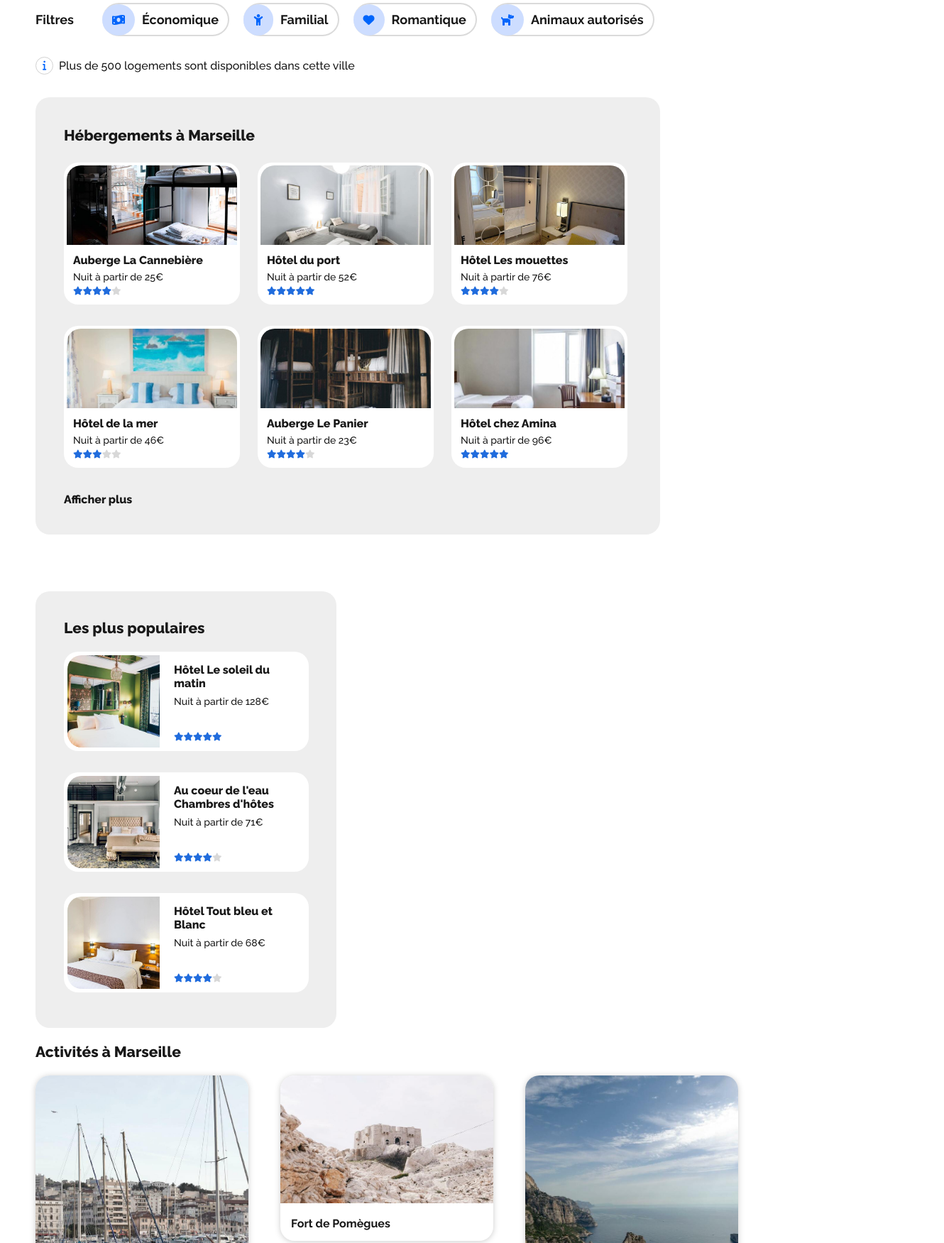
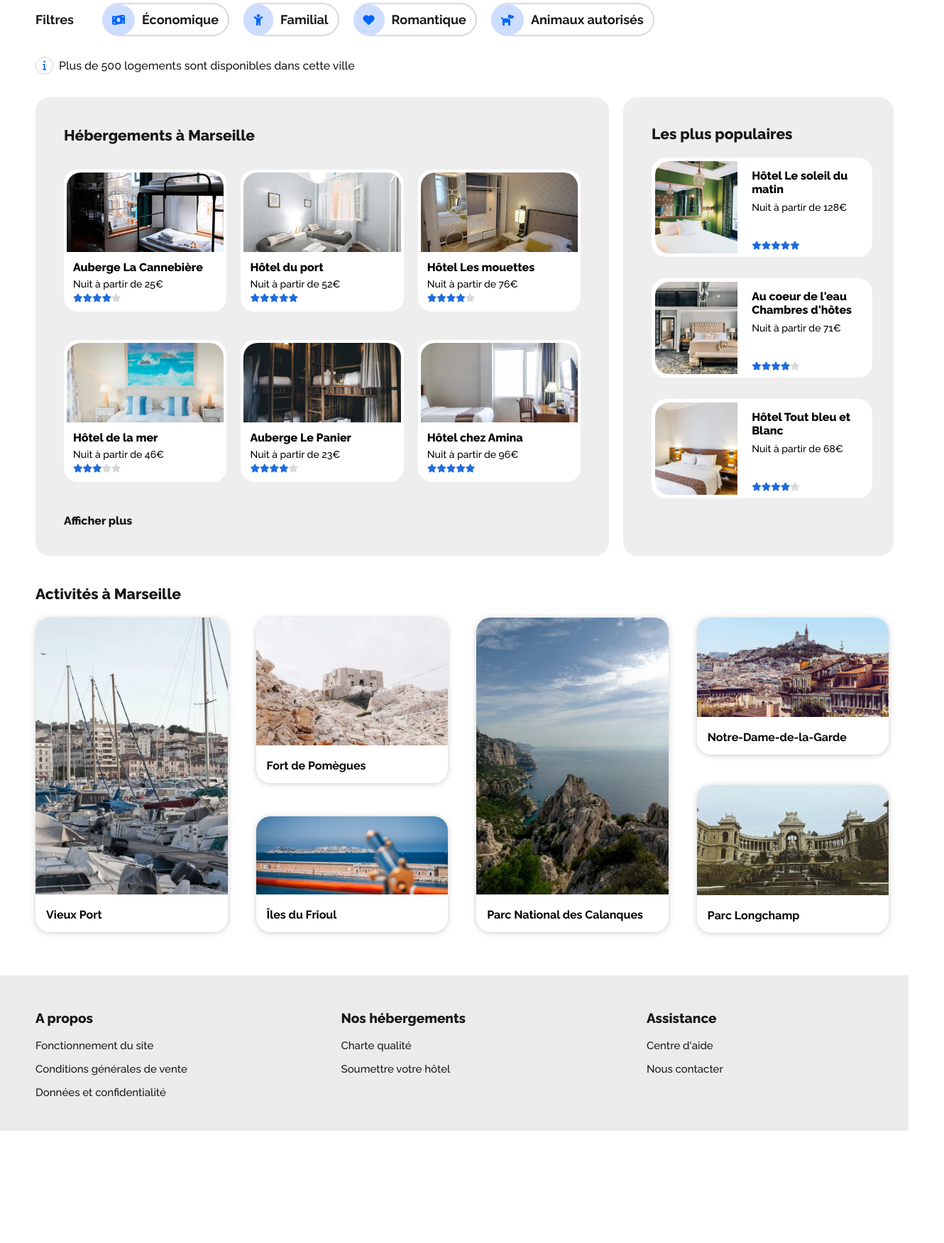
Before and after one commit to 404Azuro/P2_baylejulien_code, a plain HTML site: page index.html in a window 1280 px wide. Shown: the part 268-2019 px from the top of the page at 71% size, 1330 px wide, since content can reach past the window. After the commit the page ends 1861 px from the top, so only its background shows below. Drawn offline with Linux system fonts and the light colour scheme.

Commit message:
Projet terminé

```diff
--- a/css/style.css
+++ b/css/style.css
@@ -167,6 +167,7 @@ section
     align-items: center;
 }
 
+
 .filters-button
 {
     display: flex;
@@ -178,6 +179,12 @@ section
     padding-left: 0;
     background-color: white;
     margin-right: 20px;
+}
+
+.filters-button :hover
+{
+    font-weight: 900;
+    color:rgb(32, 108, 221);
 }
 
 .button-name
@@ -256,10 +263,10 @@ i.fa-solid.fa-info
     font-size: 12px;
 }
 
-.accomodation-part img
+.bloc-marseille-accomodation img
 {
     height: 112px;
-    width: 240px;
+    width: 100%;
     border-top-left-radius: 20px;
     border-top-right-radius: 20px;
     object-fit: cover;
@@ -269,38 +276,45 @@ i.fa-solid.fa-info
 {
     display: flex;
     flex-wrap: wrap;
-    gap: 40px;
+    gap: 20px;
+}
+
+.card-link
+{
+    text-decoration: none;
+    color: black;
 }
 
 .bloc-marseille-accomodation
 {
     display: flex;
     flex-direction: column;
-    align-items: flex-start;
     justify-content: flex-start;
     background-color: rgb(238, 238, 238);
     border-radius: 20px;
-    width: 820px;
+    width: 60%;
+    min-width: 700px;
     padding: 20px;
     padding-bottom: 40px;
-    gap: 5px;
+    padding-right: 30px;
+    gap: 15px;
     padding-left: 40px;
     font-weight: 500;
     font-size: 14px;
-    margin-bottom: 40px;
+    margin-bottom: 20px;
 }
 
 .marseille-accomodation-upper-articles
 {
     display: flex;
-    gap: 25px;
+    gap: 20px;
     margin-bottom: 25px;
 }
 
 .marseille-accomodation-lower-articles
 {
     display: flex;
-    gap: 25px;
+    gap: 20px;
     margin-bottom: 30px;
 }
 
@@ -311,7 +325,7 @@ i.fa-solid.fa-info
     padding: 4px;
     background-color: white;
     border-radius: 20px;
-    width: 240px;
+    width: 30%;
 }
 
 .description-article
@@ -326,14 +340,15 @@ i.fa-solid.fa-info
 {
     background-color: rgb(238, 238, 238);
     border-radius: 20px;
-    width: 344px;
+    width: 31%;
+    min-width: 360px;
     padding: 40px;
-    height: 597px;
     padding-top: 18px;
     padding-bottom: 0;
     gap: 20px;
+    box-sizing: border-box;
+    margin-bottom: 20px;
 }
-
 
 .marseille-accomodation-article-popular
 {
@@ -342,15 +357,29 @@ i.fa-solid.fa-info
     padding: 5px;
     background-color: white;
     border-radius: 20px;
-    width: 335px;
+    width: 100%;
     height: 130px;
     margin-bottom: 30px;
+}
+
+.image-article-popular
+{
+    width: 40%;
+    height: 130px;
+    border-radius: 0;
+    border-top-left-radius: 20px;
+    border-bottom-left-radius: 20px;
+    object-fit: cover;
+}
+
+div.image-article-popular img
+{
+    width: 100%;
 }
 
 .marseille-accomodation-article-popular img
 {
     height: 130px;
-    width: 130px;
     border-radius: 0;
     border-top-left-radius: 20px;
     border-bottom-left-radius: 20px;
@@ -363,13 +392,15 @@ i.fa-solid.fa-info
     flex-direction: column;
     padding: 20px;
     padding-top: 11px;
+    padding-bottom: 5px;
     font-size: 14px;
     gap: 8px;
+    width: 50%;
 }
 
 .stars-popular
 {
-    margin-top: 28px;
+    margin-top: auto;
     display: flex;
     flex-direction: row;
     font-size: 12px;
@@ -377,37 +408,67 @@ i.fa-solid.fa-info
 
 /* SECTION 3*/
 
-
-
 .activities-part
 {
     display: flex;
     flex-direction: row;
 }
 
+
 .marseille-activities-articles
 {
     display: flex;
-    border-radius: 30px;
+    flex-wrap: wrap;
     background-color: white;
     border-radius: 20px;
-    gap: 45px;
-    flex-wrap: wrap;
+    gap: 40px;
+    width: 100%;
+    margin-bottom: 60px;
 }
 
 .marseille-activities-article
 {
     box-shadow: 0px 1px 8px rgb(204, 204, 204);
     border-radius: 20px;
-    margin-bottom: 43px;
 }
 
 .marseille-activities-article img
 {
-    width: 300px;
+    width: 100%;
     border-top-left-radius: 20px;
     border-top-right-radius: 20px;
     object-fit: cover;
+}
+
+div.vieux-port
+{
+    width: 22%;
+}
+
+div.fort-pomegues-iles-frioul
+{
+    width: 22%;
+}
+
+div.parc-calanques
+{
+    width: 22%;
+    min-width: 250px;
+}
+
+div.la-garde-parc-longchamp
+{
+    width: 22%;
+}
+
+#fort-de-pomegues
+{
+    margin-bottom: 47px;
+}
+
+#notre-dame-de-la-garde
+{
+    margin-bottom: 43px;
 }
 
 #vieux-port img
@@ -451,7 +512,7 @@ i.fa-solid.fa-info
 footer
 {
     display: flex;
-    gap: 250px;
+    gap: 5%;
     width: 100%;
     background-color: rgb(235, 235, 235);
     height: 50%;
@@ -459,6 +520,22 @@ footer
     padding-left: 50px;
     padding-right: 0;
     font-size: 15px;
+    box-sizing: border-box;
+}
+
+.about
+{
+    width: 30%;
+}
+
+.our-accomodations
+{
+    width: 30%;
+}
+
+.assistance
+{
+    width: 30%;
 }
 
 .title-h3-footer
@@ -590,7 +667,8 @@ footer
     {
         display: flex;
         flex-wrap: wrap;
-        flex-direction: column;
+        flex-direction: row;
+        align-items: center;
         gap: 12px;
         margin-bottom: 8px;
     }
@@ -599,49 +677,64 @@ footer
     {
         display: flex;
         flex-wrap: wrap;
-        flex-direction: column;
+        flex-direction: row;
         gap: 12px;
     }
 
     .marseille-accomodation-article
     {
         box-shadow: 1px 1px 20px rgb(204, 204, 204);
-        width: 330px;
     }
 
     .marseille-accomodation-article img
     {
-        height: 100px;
-        width: 330px;
         height: 115px;
     }
 
     .bloc-most-popular
     {
-        width: 320px;
+        width: 100%;
         padding: 20px;
-        border-radius: 0;
+    }
+
+    div.image-article-popular
+    {
+        width: 30%;
     }
 
     .marseille-accomodation-article-popular
     {
-        margin-bottom: 10px;
+        width: 80%;
+        margin-bottom: 20px;
     }
 
     .title-h3
     {
         font-size: 22px;
-        height:
     }
 
     /* SECTION 3 */
 
-    .bloc-most-popular
+    div.vieux-port
     {
-        width: 380px;
+        width: 45%;
+    }
+
+    div.fort-pomegues-iles-frioul
+    {
+        width: 45%;
     }
 
 
+    div.parc-calanques
+    {
+        width: 45%;
+    }
+
+    div.la-garde-parc-longchamp
+    {
+        width: 45%;
+    }
 
     /* FOOTER */
 
@@ -762,13 +855,32 @@ footer
 
     .bloc-most-popular
     {
-        width: 348px;
-        height: 530px;
+        border-radius: 0;
     }
 
     #accomodation
     {
         gap: 0;
+    }
+
+    .marseille-accomodation-upper-articles
+    {
+        display: flex;
+        align-items: flex-start;
+        flex-wrap: wrap;
+        flex-direction: column;
+        gap: 12px;
+        margin-bottom: 8px;
+    }
+
+    .marseille-accomodation-lower-articles
+    {
+        display: flex;
+        align-items: flex-start;
+        flex-wrap: wrap;
+        flex-direction: column;
+        gap: 12px;
+        margin-bottom: 8px;
     }
 
     .bloc-marseille-activities
@@ -777,21 +889,25 @@ footer
         flex-direction: column;
     }
 
-    .marseille-activities-article
+    div.vieux-port
     {
-        margin-bottom: 25px;
+        width: 90%;
     }
 
-    .marseille-activities-articles
+    div.fort-pomegues-iles-frioul
     {
-        gap: 0;
-        margin-bottom: 20px;
-        margin-top: 8px;
+        width: 90%;
     }
 
-    .marseille-activities-article img
+    div.parc-calanques
     {
-        width: 330px;
+        width: 90%;
+        min-width: 0;
+    }
+
+    div.la-garde-parc-longchamp
+    {
+        width: 90%;
     }
 
     #vieux-port img
--- a/index.html
+++ b/index.html
@@ -24,12 +24,12 @@
             <nav class="navbar"></nav>
                 <ul class="navbar-menu">
                     <li class="navbar-item">
-                        <a href="#" class="navbar-link">
+                        <a href="#accomodation" class="navbar-link">
                             <span class="navbar-title">Hébergements</span>
                         </a>
                     </li>
                     <li class="navbar-item">
-                        <a href="#" class="navbar-link">
+                        <a href="#activities" class="navbar-link">
                             <span class="navbar-title">Activités</span>
                         </a>
                     </li>
@@ -76,7 +76,9 @@
                 <div class="bloc-marseille-accomodation">
                     <h3 class="title-h3">Hébergements à Marseille</h3>
                     <div class="marseille-accomodation-upper-articles">
+
                         <article class="marseille-accomodation-article" id="auberge-cannebiere">
+                            <a href="#" class="card-link">
                             <div class="image-article">
                                 <img src="images/hebergements/4_small/auberge-la-cannebiere.jpg">
                             </div>
@@ -91,9 +93,12 @@
                                     <i class="fa-solid fa-star grey"></i>
                                 </div>
                             </div>
+                            </a>
                         </article>
 
+
                         <article class="marseille-accomodation-article" id="hotel-du-port">
+                            <a href="#" class="card-link">
                             <div class="image-article">
                                 <img src="images/hebergements/4_small/hotel-du-port.jpg">
                             </div>
@@ -108,9 +113,11 @@
                                     <i class="fa-solid fa-star blue"></i>
                                 </div>
                             </div>
+                            </a>
                         </article>
 
                         <article class="marseille-accomodation-article" id="hotel-les-mouettes">
+                            <a href="#" class="card-link">
                             <div class="image-article">
                                 <img src="images/hebergements/4_small/hotel-les-mouettes.jpg">
                             </div>
@@ -125,11 +132,13 @@
                                     <i class="fa-solid fa-star grey"></i>
                                 </div>
                             </div>
+                            </a>
                         </article>
                     </div>
 
                     <div class="marseille-accomodation-lower-articles">
                         <article class="marseille-accomodation-article" id="hotel-de-la-mer">
+                            <a href="#" class="card-link">
                             <div class="image-article">
                                 <img src="images/hebergements/4_small/hotel-de-la-mer.jpg">
                             </div>
@@ -144,9 +153,11 @@
                                     <i class="fa-solid fa-star grey"></i>
                                 </div>
                             </div>
+                            </a>
                         </article>
 
                         <article class="marseille-accomodation-article" id="auberge-le-panier">
+                            <a href="#" class="card-link">
                             <div class="image-article">
                                 <img src="images/hebergements/4_small/auberge-le-panier.jpg">
                             </div>
@@ -161,9 +172,11 @@
                                     <i class="fa-solid fa-star grey"></i>
                                 </div>
                             </div>
+                            </a>
                         </article>
 
                         <article class="marseille-accomodation-article" id="hotel-chez-amina">
+                            <a href="#" class="card-link">
                             <div class="image-article">
                                 <img src="images/hebergements/4_small/hotel-chez-amina.jpg">
                             </div>
@@ -178,6 +191,7 @@
                                     <i class="fa-solid fa-star blue"></i>
                                 </div>
                             </div>
+                            </a>
                         </article>
                     </div>
                     <h4 class="title-h4">Afficher plus</h4>
@@ -190,6 +204,7 @@
                     </div>
 
                     <div class="articles-most-popular">
+                        <a href="#" class="card-link">
                         <article class="marseille-accomodation-article-popular" id="hotel-le-soleil-du-matin">
                             <div class="image-article-popular">
                                 <img src="images/hebergements/4_small/hotel-soleil-du-matin.jpg">
@@ -206,7 +221,9 @@
                                 </div>
                             </div>
                         </article>
+                        </a>
 
+                        <a href="#" class="card-link">
                         <article class="marseille-accomodation-article-popular" id="au-coeur-chambres-hotes">
                             <div class="image-article-popular">
                                 <img src="images/hebergements/4_small/au-coeur-chambres-hotes.jpg">
@@ -223,7 +240,9 @@
                                 </div>
                             </div>
                         </article>
+                        </a>
 
+                        <a href="#" class="card-link">
                         <article class="marseille-accomodation-article-popular" id="hotel-bleu-blanc">
                             <div class="image-article-popular">
                                 <img src="images/hebergements/4_small/hotel-bleu-blanc.jpg">
@@ -240,6 +259,7 @@
                                 </div>
                             </div>
                         </article>
+                        </a>
                     </div>
                 </div>
             </section>
@@ -253,36 +273,48 @@
 
                     <div class="marseille-activities-articles">
                         <div class="vieux-port">
+                            <a href="#" class="card-link">
                             <article class="marseille-activities-article" id="vieux-port">
                                 <img src="/images/activites/3_medium/vieux-port.jpg">
                                 <h4 class="title-h4-s3">Vieux Port</h4>
                             </article>
+                            </a>
                         </div>
                         <div class="fort-pomegues-iles-frioul">
+                            <a href="#" class="card-link">
                             <article class="marseille-activities-article" id="fort-de-pomegues">
                                 <img src="/images/activites/3_medium/fort-de-pomegues.jpg">
                                 <h4 class="title-h4-s3">Fort de Pomègues</h4>
                             </article>
+                            </a>
+                            <a href="#" class="card-link">
                             <article class="marseille-activities-article" id="iles-du-frioul">
                                 <img src="/images/activites/3_medium/iles-du-frioul.jpg">
                                 <h4 class="title-h4-s3">Îles du Frioul</h4>
                             </article>
+                            </a>
                         </div>
                         <div class="parc-calanques">
+                            <a href="#" class="card-link">
                             <article class="marseille-activities-article" id="parc-national-des-calanques">
                                 <img src="/images/activites/3_medium/parc-national-des-calanques.jpg">
                                 <h4 class="title-h4-s3">Parc National des Calanques</h4>
                             </article>
+                            </a>
                         </div>
                         <div class="la-garde-parc-longchamp">
+                            <a href="#" class="card-link">
                             <article class="marseille-activities-article" id="notre-dame-de-la-garde">
                                 <img src="/images/activites/3_medium/notre-dame-de-la-garde.jpg">
                                 <h4 class="title-h4-s3">Notre-Dame-de-la-Garde</h4>
                             </article>
+                            </a>
+                            <a href="#" class="card-link">
                             <article class="marseille-activities-article" id="parc-longchamp">
                                 <img src="/images/activites/3_medium/parc-longchamp.jpg">
                                 <h4 class="title-h4-s3">Parc Longchamp</h4>
                             </article>
+                            </a>
                         </div>
                     </div>
             </section>
```
